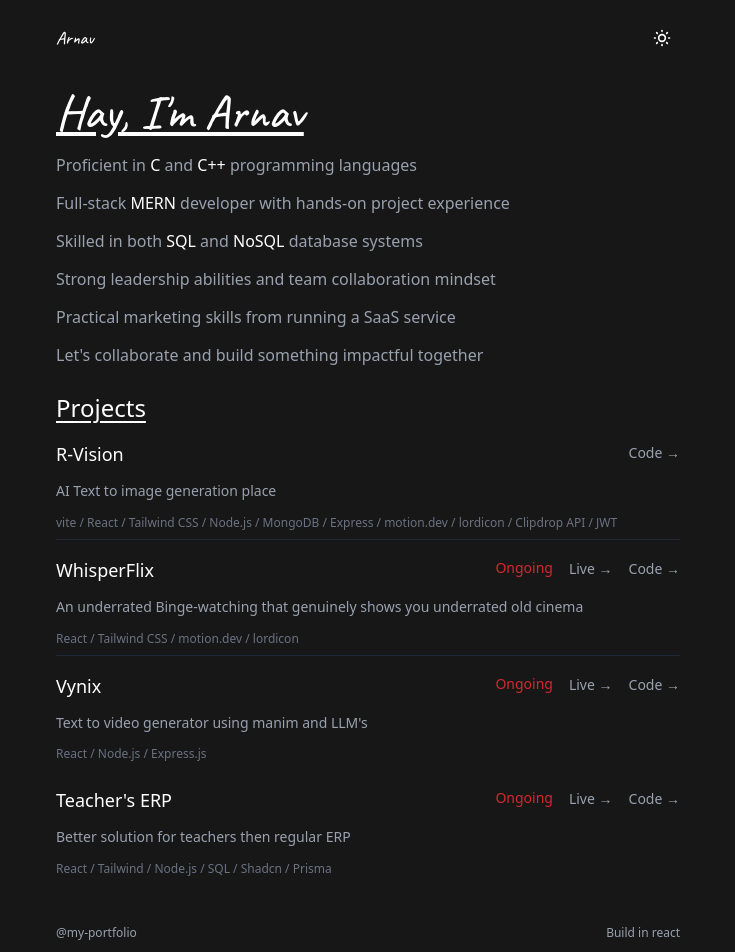
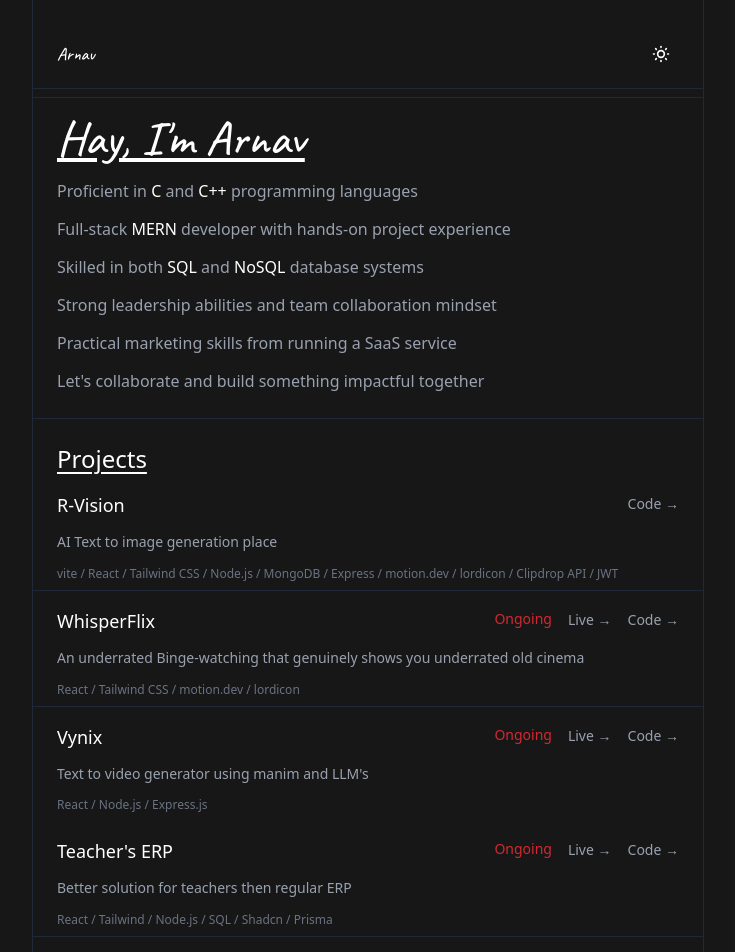
Before and after one commit to Arnav270803/MyPortfolio, a React (Vite) app: page / in a window 1280 px wide. Shown: the top 952 px of the page, without its empty margins (272-1007 px from the left). Built offline with nearby package versions, Linux system fonts and the light colour scheme; some icons are missing.

Commit message:
Added some styling

```diff
--- a/src/App.jsx
+++ b/src/App.jsx
@@ -13,8 +13,9 @@ const App = () => {
   };
 
   return (
+    <div className=''>
       <div className={`${isDark ? 'bg-neutral-900 text-white' : 'bg-zinc-50 text-gray-900'} min-h-screen transition-colors duration-300`}>
-      <div className='max-w-2xl mx-auto px-6 py-5'>
+        <div className={`max-w-2xl border-l border-r ${isDark ? 'border-gray-800' : 'border-neutral-200'} mx-auto py-5`}>
           <Navbar isDark={isDark} toggleTheme={toggleTheme} />
           <div className='mt-2'>
             <Logos isDark={isDark}/>
@@ -25,7 +26,7 @@ const App = () => {
           <div className='mt-6'>
             <Sideprojects isDark={isDark} />
           </div>
-
+        </div>
       </div>
     </div>
   )
--- a/src/Component/Logos.jsx
+++ b/src/Component/Logos.jsx
@@ -4,7 +4,8 @@ const Logos = ({ isDark }) => {
   const email = 'arnavsharma2708@gmail.com';
   return (
 
-    <div className="flex items-center gap-5">
+    <div className={`border-b ${isDark ? 'border-gray-800' : 'border-neutral-200'}`}>
+    <div className="flex items-center justify-end gap-7 px-6">
       <span className="cursor-pointer">
         <a href="https://www.linkedin.com/in/arnav-sharma2708/">
           {isDark ? (
@@ -91,6 +92,7 @@ const Logos = ({ isDark }) => {
         </a>
       </span>
     </div>
+  </div>
   );
 };
 
--- a/src/Component/MyIntro.jsx
+++ b/src/Component/MyIntro.jsx
@@ -8,7 +8,7 @@ const MyIntro = ({ isDark }) => {
         rel="stylesheet"
         />
 
-    <div className="w-full">
+    <div className="w-full px-6 ">
       <h1 className={`text-5xl underline underline-offset-4 cursor-pointer font-medium mb-4 ${isDark ? 'text-white' : 'text-gray-900'}`}
         style={{fontFamily: 'Caveat, cursive'}}>
             Hay, I'm Arnav
@@ -44,6 +44,8 @@ const MyIntro = ({ isDark }) => {
         </p>
       </div>
     </div>
+    <div className={`border-b border-gray-800 ${isDark ? 'border-gray-800' : 'border-neutral-200'} py-3`}>
+  </div>
     </>
   );
 };
--- a/src/Component/Navbar.jsx
+++ b/src/Component/Navbar.jsx
@@ -23,7 +23,8 @@ const Navbar = ({ isDark, toggleTheme }) => {
         rel="stylesheet"
       />
 
-    <div className='flex justify-between items-center mb-4 w-full'>
+    <div className={`border-b ${isDark ? 'border-gray-800' : 'border-neutral-200'}`}>
+    <div className='flex justify-between items-center px-6 my-4  mb-4 w-full'>
       <div className='flex items-center'>
         <span>
           <lord-icon
@@ -75,6 +76,7 @@ const Navbar = ({ isDark, toggleTheme }) => {
         </button>
       </div>
     </div>
+    </div>
     </>
   );
 };
--- a/src/Component/Sideprojects.jsx
+++ b/src/Component/Sideprojects.jsx
@@ -2,7 +2,7 @@ import React from 'react';
 
 // R-Vision Project
 const RVisionProject = ({ isDark }) => (
-  <div className={`pb-2 border-b ${isDark ? 'border-gray-800' : 'border-gray-200'}`}>
+  <div className={`pb-2 px-6 border-b ${isDark ? 'border-gray-800' : 'border-gray-200'}`}>
     <div className="flex items-start justify-between mb-3">
       <div className={`text-lg font-medium ${isDark ? 'text-white' : 'text-gray-900'}`}>
         R-Vision
@@ -31,7 +31,7 @@ const RVisionProject = ({ isDark }) => (
 
 // WhisperFlix Project
 const WhisperFlixProject = ({ isDark }) => (
-  <div className={`pb-2 border-b ${isDark ? 'border-gray-800' : 'border-gray-200'}`}>
+  <div className={`pb-2 px-6 border-b ${isDark ? 'border-gray-800' : 'border-gray-200'}`}>
     <div className="flex items-start justify-between mb-3">
       <div className={`text-lg font-medium ${isDark ? 'text-white' : 'text-gray-900'}`}>
         WhisperFlix
@@ -75,7 +75,7 @@ const WhisperFlixProject = ({ isDark }) => (
 
 // Vynix Project
 const VynixProject = ({ isDark }) => (
-  <div className="pb-2">
+  <div className="pb-2 px-6">
     <div className="flex items-start justify-between mb-3">
       <div className={`text-lg font-medium ${isDark ? 'text-white' : 'text-gray-900'}`}>
         Vynix
@@ -119,7 +119,7 @@ const VynixProject = ({ isDark }) => (
 
 
 const Teachers_ERP = ({ isDark }) => (
-  <div className="pb-2">
+  <div className="pb-2 px-6">
     <div className="flex items-start justify-between mb-3">
       <div className={`text-lg font-medium ${isDark ? 'text-white' : 'text-gray-900'}`}>
         Teacher's ERP
@@ -167,7 +167,7 @@ const Sideprojects = ({ isDark }) => {
   return (
 
     <div className="w-full">
-      <h2 className={`text-2xl underline underline-offset-4 font-medium mb-4 ${isDark ? 'text-white' : 'text-gray-900'}`}>
+      <h2 className={`text-2xl px-6 underline underline-offset-4 font-medium mb-4 ${isDark ? 'text-white' : 'text-gray-900'}`}>
         Projects
       </h2>
 
@@ -177,7 +177,7 @@ const Sideprojects = ({ isDark }) => {
         <VynixProject isDark={isDark} />
         <Teachers_ERP isDark={isDark} />
       </div>
-      <div className='pt-10 text-xs text-gray-400 flex justify-between items-center w-full'>
+      <div className={`pt-10 border-t border-gray-800 ${isDark ? 'border-gray-800' : 'border-neutral-200'} px-2 text-xs text-gray-400 flex justify-between items-center w-full`}>
     <div>
       @my-portfolio
     </div>
```
Lines whose indentation alone changed are shown as unchanged.
